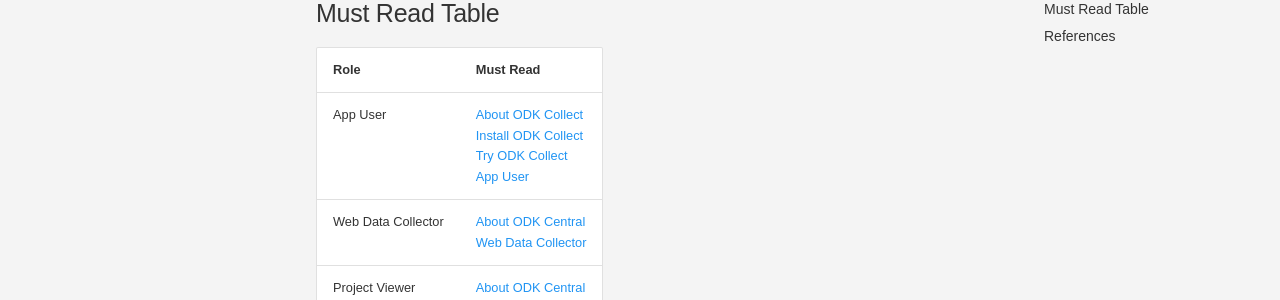
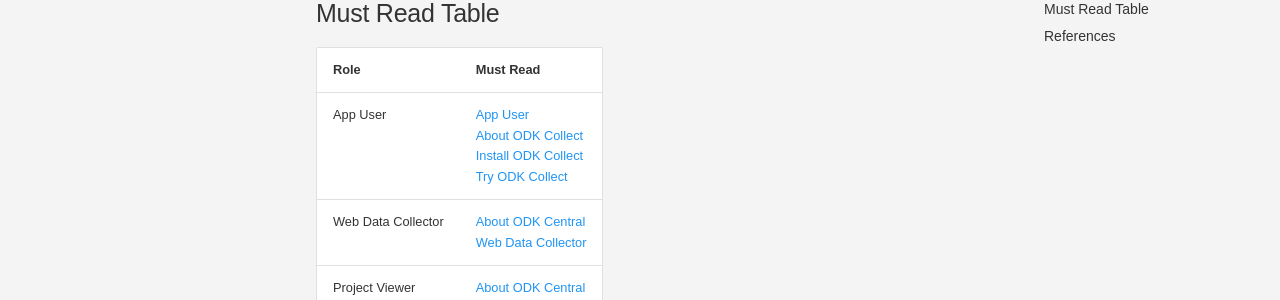
Before and after one commit to ncp-ph/odk-users-manual, an MkDocs documentation site: the page built from docs/index.md, in a window 1280 px wide and 900 px high, scrolled down 604 px. Shown: the part 153-453 px from the top of the window. Built offline with MkDocs 1.6.1 and Material for MkDocs 9.7.7, drawn with Linux system fonts in a browser that asks for light colours; comment, search, counter and statistics services are not loaded.

```diff
--- a/docs/index.md
+++ b/docs/index.md
@@ -17,7 +17,7 @@ The contents of the NCP ODK Users Manual are based on Official ODK Documentation
 
 | Role | Must Read |
 |---|---|
-| App User | [About ODK Collect](./about-odk-central.md)<br>[Install ODK Collect](./install-odk-collect.md)<br>[Try ODK Collect](./try-odk-collect.md)<br>[App User](./app_user.md) |
+| App User | [App User](./app_user.md)<br>[About ODK Collect](./about-odk-central.md)<br>[Install ODK Collect](./install-odk-collect.md)<br>[Try ODK Collect](./try-odk-collect.md) |
 | Web Data Collector | [About ODK Central](./about-odk-central.md)<br>[Web Data Collector](./web_data_collector.md) |
 | Project Viewer | [About ODK Central](./about-odk-central.md)<br>[Project Viewer](./project_viewer.md) |
 | Project Manager | [About ODK Central](./about-odk-central.md)<br>[Project Manager](./project_manager.md))<br>[Administrator](./administrator.md)<br>[Project Viewer](./project_viewer.md)<br>[Web Data Collector](./web_data_collector.md)<br>[App User](./app_user.md) |
```
